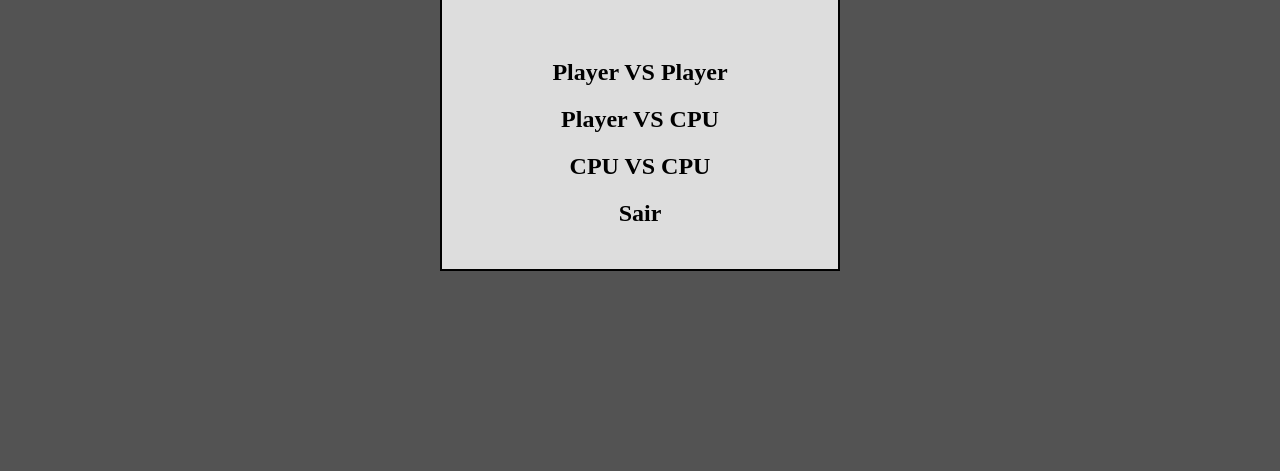
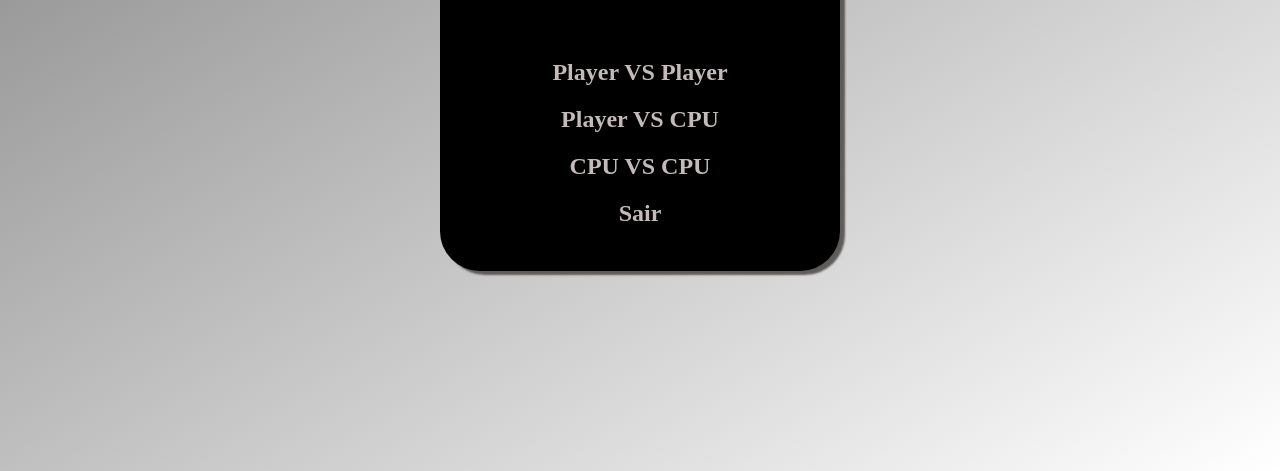
Before and after one commit to geovanegirard/Jogo-da-velha, a plain HTML site: page index.html in a window 1280 px wide. Shown: the part 329-800 px from the top of the page. Drawn offline with Linux system fonts and the light colour scheme.

Commit message:
Ajuste do menu

```diff
--- a/style.css
+++ b/style.css
@@ -5,7 +5,7 @@
 }
 
 body {
-    background-color: rgb(83, 83, 83);
+    background-image: linear-gradient(to bottom right, gray, white);
     height: 100vh;
     display: flex;
     justify-content: center;
@@ -13,17 +13,20 @@ body {
 }
 
 .container {
-    background-color: rgb(221, 221, 221);
+    background-color: rgb(0, 0, 0);
     display: flex;
     flex-direction: column;
     align-items: center;
     justify-content: center;
     height: 400px;
     width: 400px;
-    border: 2px solid black;
+    border: 2px solid rgb(0, 0, 0);
+    border-radius: 10%;
+    box-shadow: 5px 4px 2px rgb(95, 91, 91);
 }
 
 h1 {
+    color: rgb(255, 255, 255);
     font-size: 3.5rem;
     padding: 40px 0px 20px;
 }
@@ -42,12 +45,13 @@ aside {
 }
 
 p {
+    color: rgb(196, 186, 186);
     cursor: pointer;
     font-size: 1.5rem;
     font-weight: bold;
 }
 
 p:hover {
-    color: rgb(80, 78, 78);
+    color: rgb(255, 255, 255);
     font-size: 2rem;
 }
```
